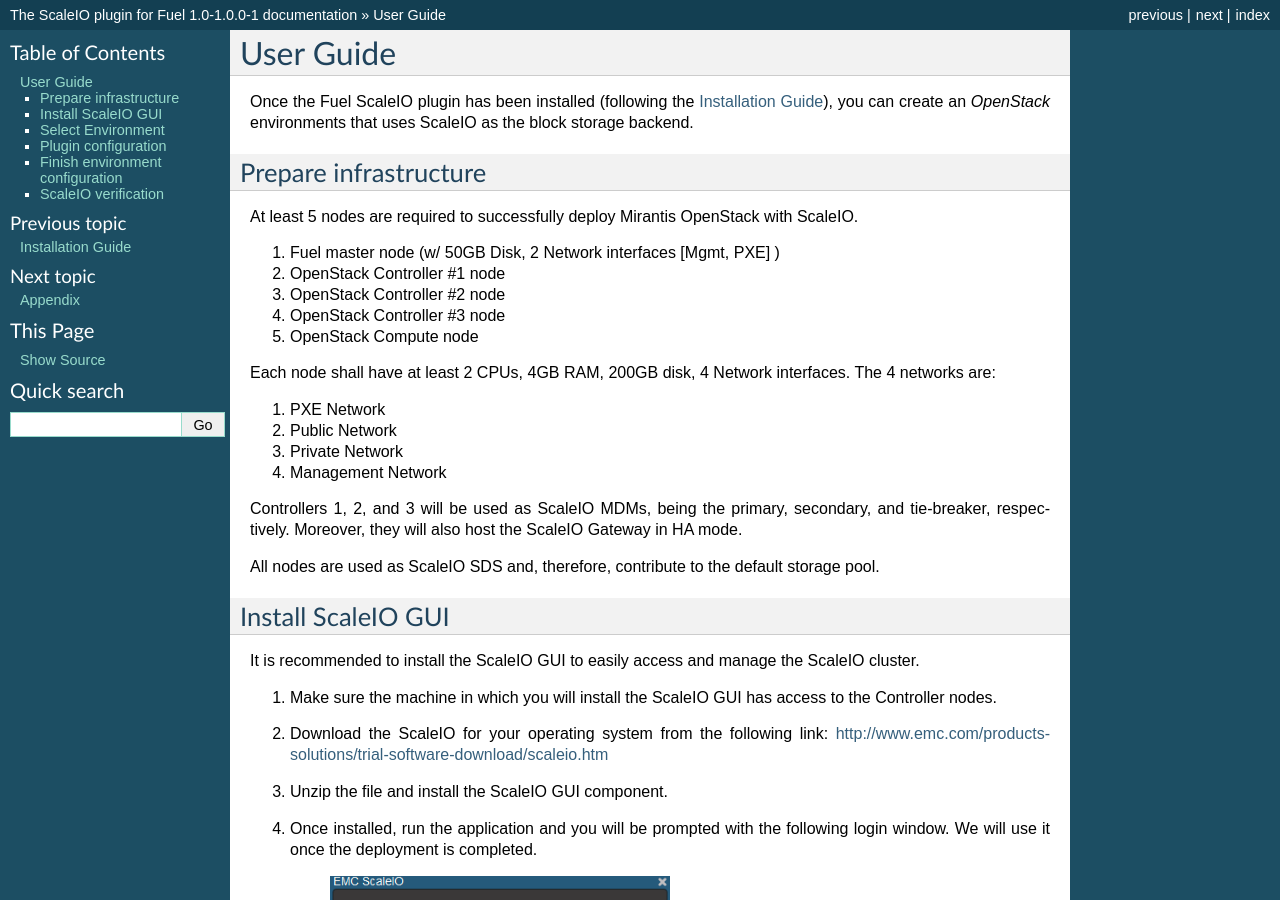
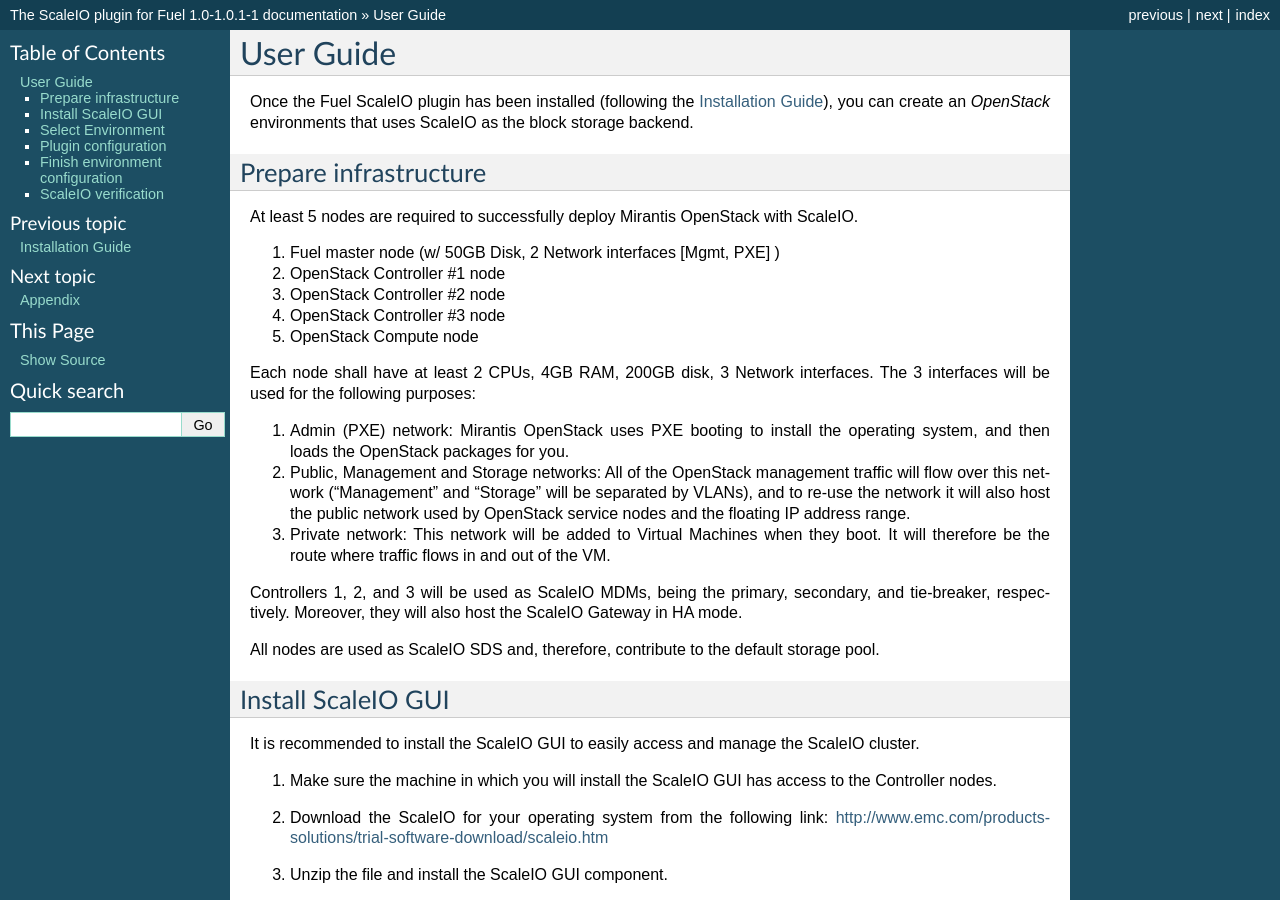
Before and after one commit to openstack-archive/fuel-plugin-scaleio, a Sphinx documentation site: the page built from doc/source/guide.rst, in a window 1280 px wide and 900 px high. Built offline with Sphinx 7.4.7, drawn with Linux system fonts in a browser that asks for light colours; some of the changed text lies outside the part shown.

Commit message:
Update plugin version to 1.0.1. Modify docs to reflect the new version
Change-Id: I928aab22d4255108fc9c8d6380e20272af579df2

```diff
--- a/doc/source/conf.py
+++ b/doc/source/conf.py
@@ -12,7 +12,7 @@
 copyright = u'2015, EMC Corporation'
 
 version = '1.0'
-release = '1.0-1.0.0-1'
+release = '1.0-1.0.1-1'
 
 exclude_patterns = []
 
--- a/doc/source/guide.rst
+++ b/doc/source/guide.rst
@@ -16,12 +16,11 @@
 #. OpenStack Controller #3 node
 #. OpenStack Compute node
 
-Each node shall have at least 2 CPUs, 4GB RAM, 200GB disk, 4 Network interfaces. The 4 networks are:
+Each node shall have at least 2 CPUs, 4GB RAM, 200GB disk, 3 Network interfaces. The 3 interfaces will be used for the following purposes:
 
-#. PXE Network
-#. Public Network
-#. Private Network
-#. Management Network
+#. Admin (PXE) network: Mirantis OpenStack uses PXE booting to install the operating system, and then loads the OpenStack packages for you.
+#. Public, Management and Storage networks: All of the OpenStack management traffic will flow over this network (“Management” and “Storage” will be separated by VLANs), and to re-use the network it will also host the public network used by OpenStack service nodes and the floating IP address range.
+#. Private network: This network will be added to Virtual Machines when they boot. It will therefore be the route where traffic flows in and out of the VM.
 
 Controllers 1, 2, and 3 will be used as ScaleIO MDMs, being the primary, secondary, and tie-breaker, respectively. Moreover, they will also host the ScaleIO Gateway in HA mode.
 
--- a/doc/source/installation.rst
+++ b/doc/source/installation.rst
@@ -12,7 +12,7 @@
 #. Copy the *rpm* file to the Fuel Master node:
    ::
 
-      [root@home ~]# scp fuel-plugin-scaleio-1.0-1.0.0-1.noarch.rpm
+      [root@home ~]# scp fuel-plugin-scaleio-1.0-1.0.1-1.noarch.rpm
       root@fuel-master:/tmp
 
 #. Log into Fuel Master node and install the plugin using the
@@ -21,7 +21,7 @@
    ::
 
       [root@fuel-master ~]# fuel plugins --install
-      /tmp/fuel-plugin-scaleio-1.0-1.0.0-1.noarch.rpm
+      /tmp/fuel-plugin-scaleio-1.0-1.0.1-1.noarch.rpm
 
 #. Verify that the plugin is installed correctly:
    ::
@@ -29,7 +29,7 @@
      [root@fuel-master ~]# fuel plugins
      id | name                  | version | package_version
      ---|-----------------------|---------|----------------
-     9  | fuel-plugin-scaleio   | 1.0.0   | 2.0.0
+     9  | fuel-plugin-scaleio   | 1.0.1   | 2.0.0
 
 
 .. _Fuel Plugins Catalog: https://www.mirantis.com/products/openstack-drivers-and-plugins/fuel-plugins/
```
Also changed, not shown: README.md (+4 -4 lines), 4 other files.
